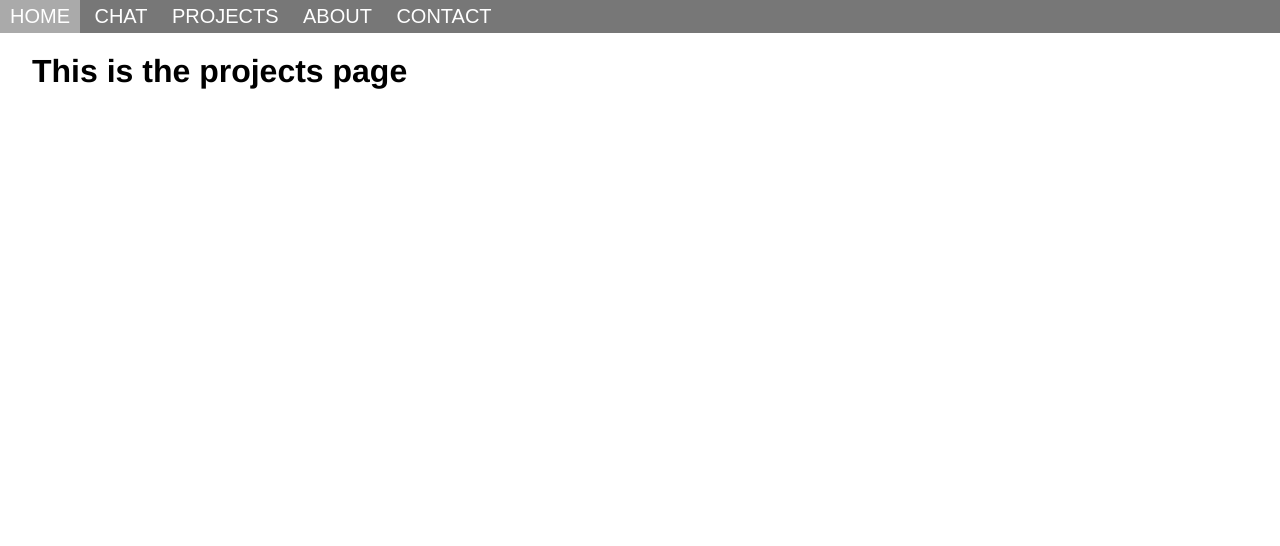
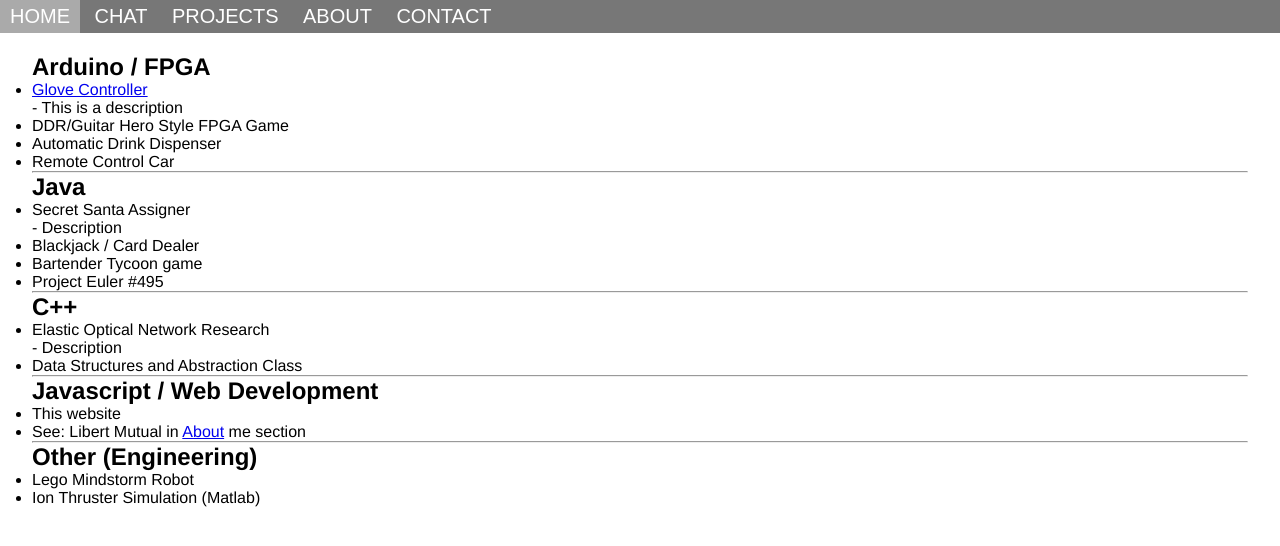
Before and after one commit to mccarts3/SocketChat, a website: page index.html at #/projects in a window 1280 px wide. Drawn offline with nearby package versions, Linux system fonts and the light colour scheme.

Commit message:
Add shell to Projects page.

```diff
--- a/public/webpages/projects.html
+++ b/public/webpages/projects.html
@@ -1,3 +1,73 @@
 <div class="container">
-	<h1>This is the projects page</h1>
+	<h2>Arduino / FPGA</h2>
+	<ul>
+		<li>
+			<a href="https://github.com/mccarts3/Glove-Controller">Glove Controller</a>
+			<p> - This is a description </p>
+		</li>
+		<li>
+			DDR/Guitar Hero Style FPGA Game
+		<li>
+			Automatic Drink Dispenser
+		</li>
+		<li>
+			Remote Control Car
+		</li>
+	</ul>
+
+	<hr>
+
+	<h2>Java</h2>
+	<ul>
+		<li>
+			Secret Santa Assigner
+			<p> - Description </p>
+		</li>
+		<li>
+			Blackjack / Card Dealer
+		</li>
+		<li>
+			Bartender Tycoon game
+		</li>
+		<li>
+			Project Euler #495
+		</li>
+	</ul>
+
+	<hr>
+
+	<h2>C++</h2>
+	<ul>
+		<li>
+			Elastic Optical Network Research
+			<p> - Description </p>
+		</li>
+		<li>
+			Data Structures and Abstraction Class
+		</li>
+	</ul>
+
+	<hr>
+
+	<h2>Javascript / Web Development</h2>
+	<ul>
+		<li>
+			This website
+		</li>
+		<li>
+			See: Libert Mutual in <a href="#/about">About</a> me section
+		</li>
+	</ul>
+
+	<hr>
+
+	<h2>Other (Engineering)</h2>
+	<ul>
+		<li>
+			Lego Mindstorm Robot
+		</li>
+		<li>
+			Ion Thruster Simulation (Matlab)
+		</li>
+	</ul>
 </div>
```
